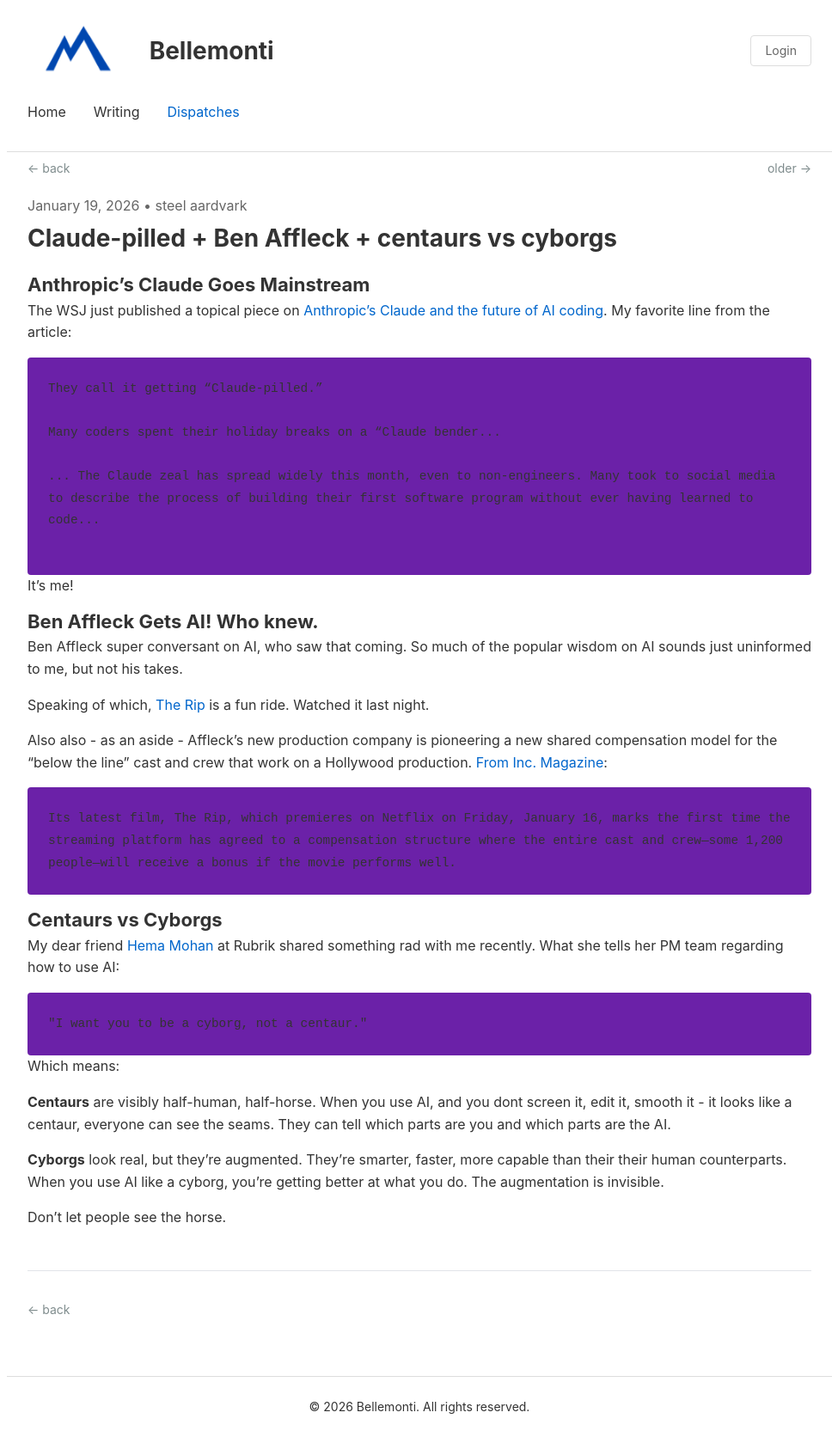
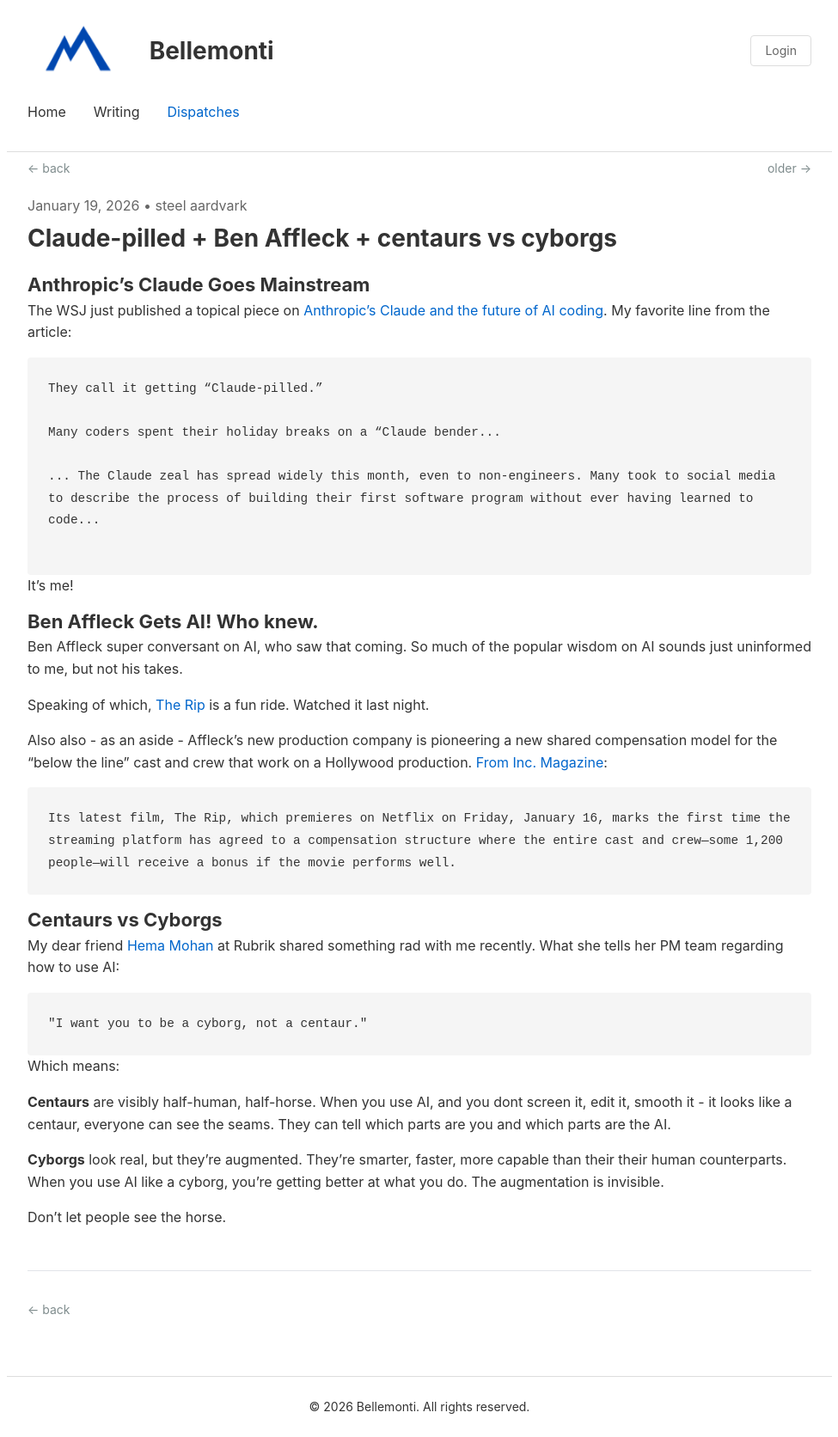
Before and after one commit to gibbygee/bellemonti-website, a Jekyll site: the page built from _dispatches/2026-01-19-claude-pilled-ben-affleck-centaurs-vs-cyborgs.md, in a window 1280 px wide. Shown: the whole page at 86% size, without its empty margins (152-1127 px from the left). Built offline with Jekyll 4.4.1, drawn with Linux system fonts in a browser that asks for light colours.

Commit message:
Revert "Change site background color to purple (#6b21a8)"
This reverts commit b581d50a81d8763c6dacd2cd9bbdb76408b0e8fe.

```diff
--- a/_sass/_variables.scss
+++ b/_sass/_variables.scss
@@ -8,7 +8,7 @@
 $color-text-primary: #333333;
 $color-text-secondary: #666666;
 $color-border: #ddd;
-$color-background: #6b21a8;
+$color-background: #f5f5f5;
 
 // Typography - System font stack
 $font-primary: -apple-system, BlinkMacSystemFont, "Segoe UI", Roboto, Oxygen-Sans, Ubuntu, Cantarell, "Helvetica Neue", sans-serif;
```
